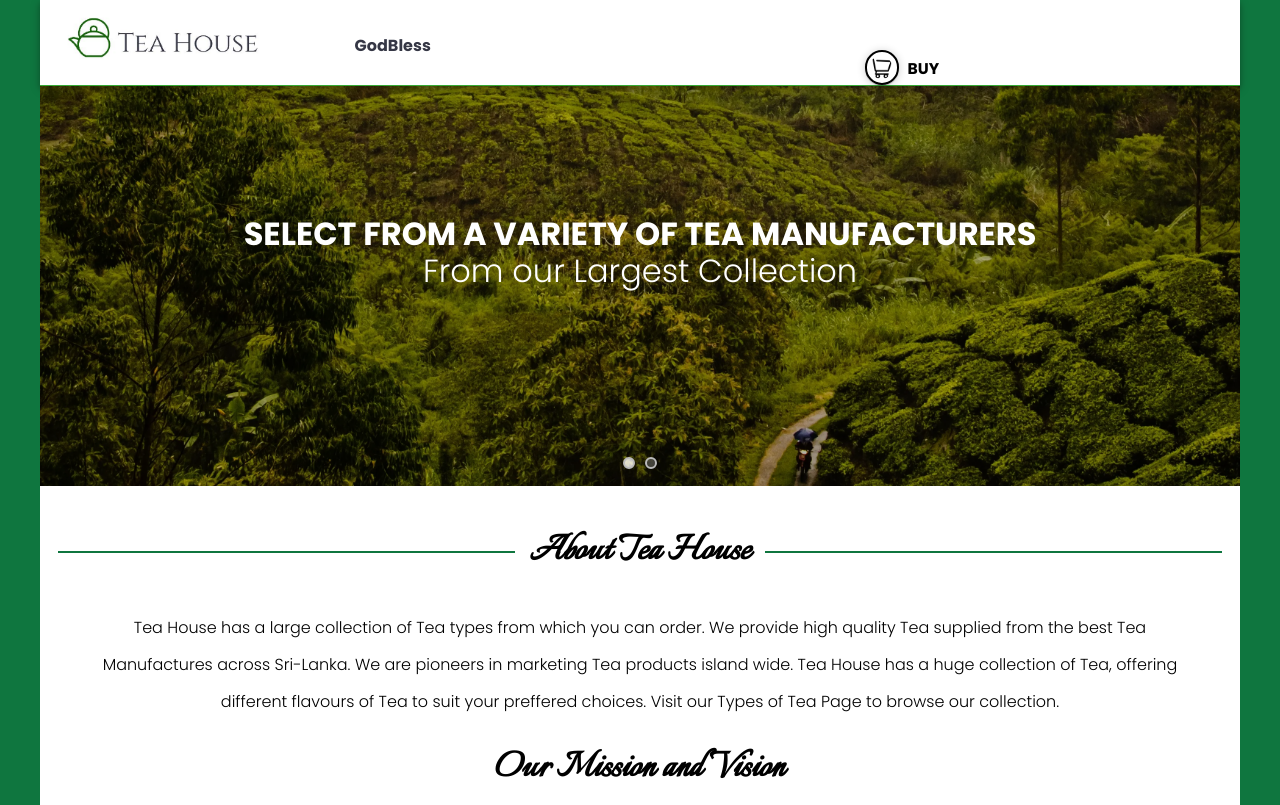
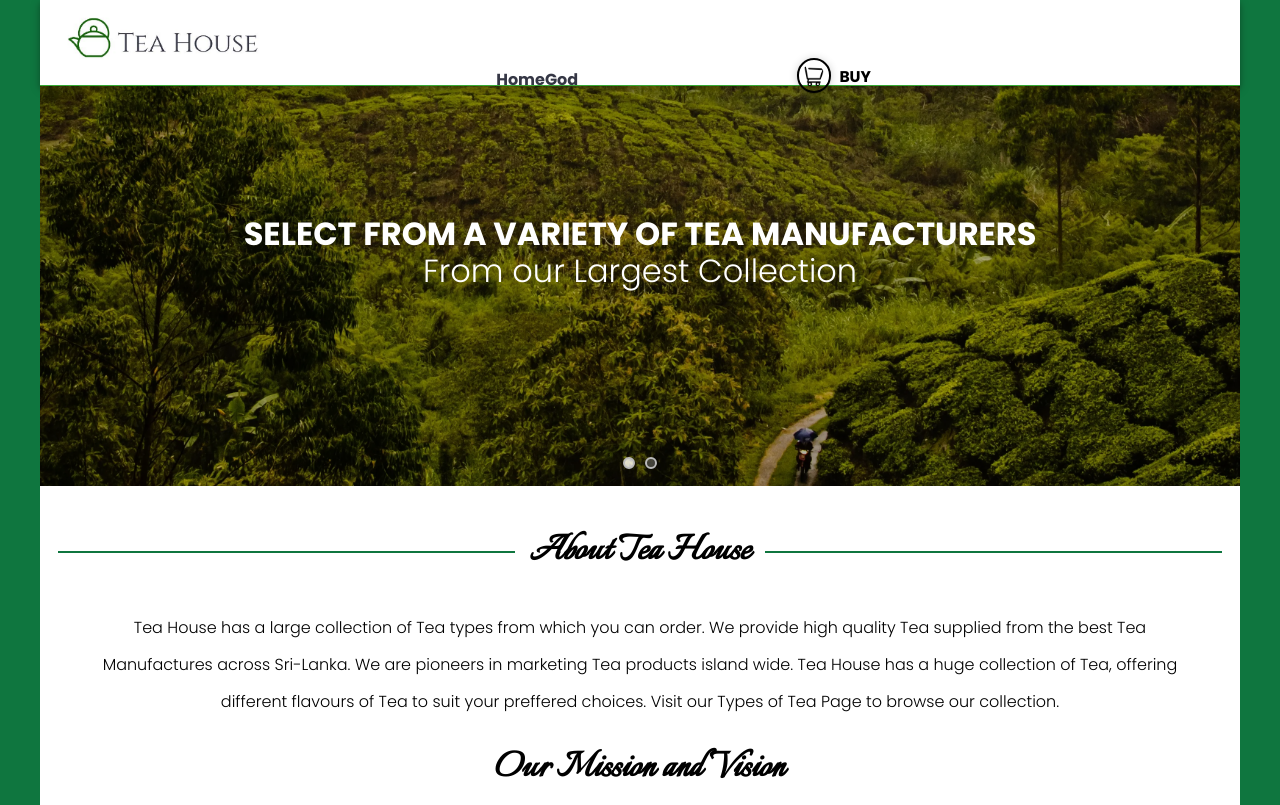
Before and after one commit to Kavinkumarsimple/Ori, a plain HTML site: page Assignment/index.html in a window 1280 px wide. Shown: the top 805 px of the page. Drawn offline with Linux system fonts and the light colour scheme.

Commit message:
Update index.html

```diff
--- a/Assignment/index.html
+++ b/Assignment/index.html
@@ -21,7 +21,7 @@
       <a class="logo2" href="#"><img class="websitelogo2" src="images/websitelogo.png" alt="logo"></a>
       <div id="mySidenav" class="sidenav">
         <a href="#"></a>
-        <a href="typesoftea.html">GodBless</a>
+        <a href="typesoftea.html"><p>HomeGod</p></a>
         <a href="teamanufacturers.html"></a>
         <a href="#"></a>
         <a href="#"></a>
```
